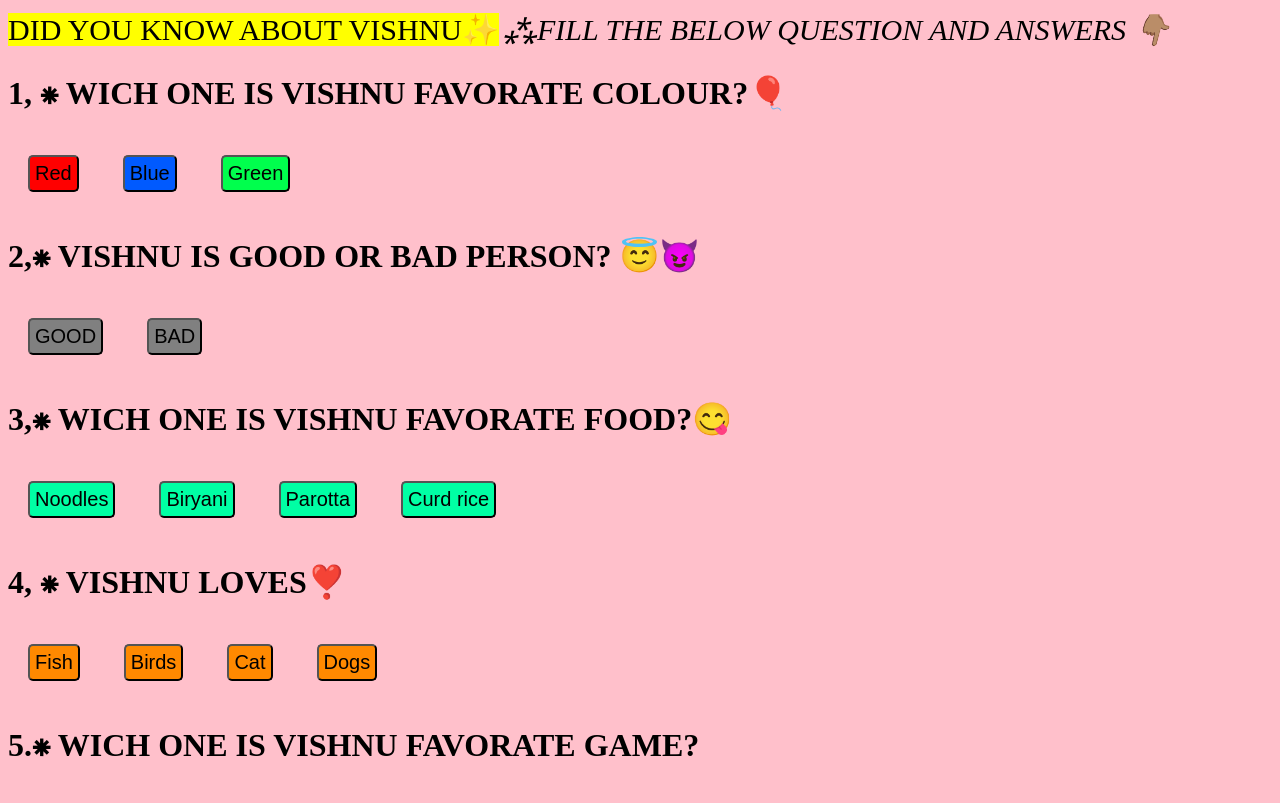
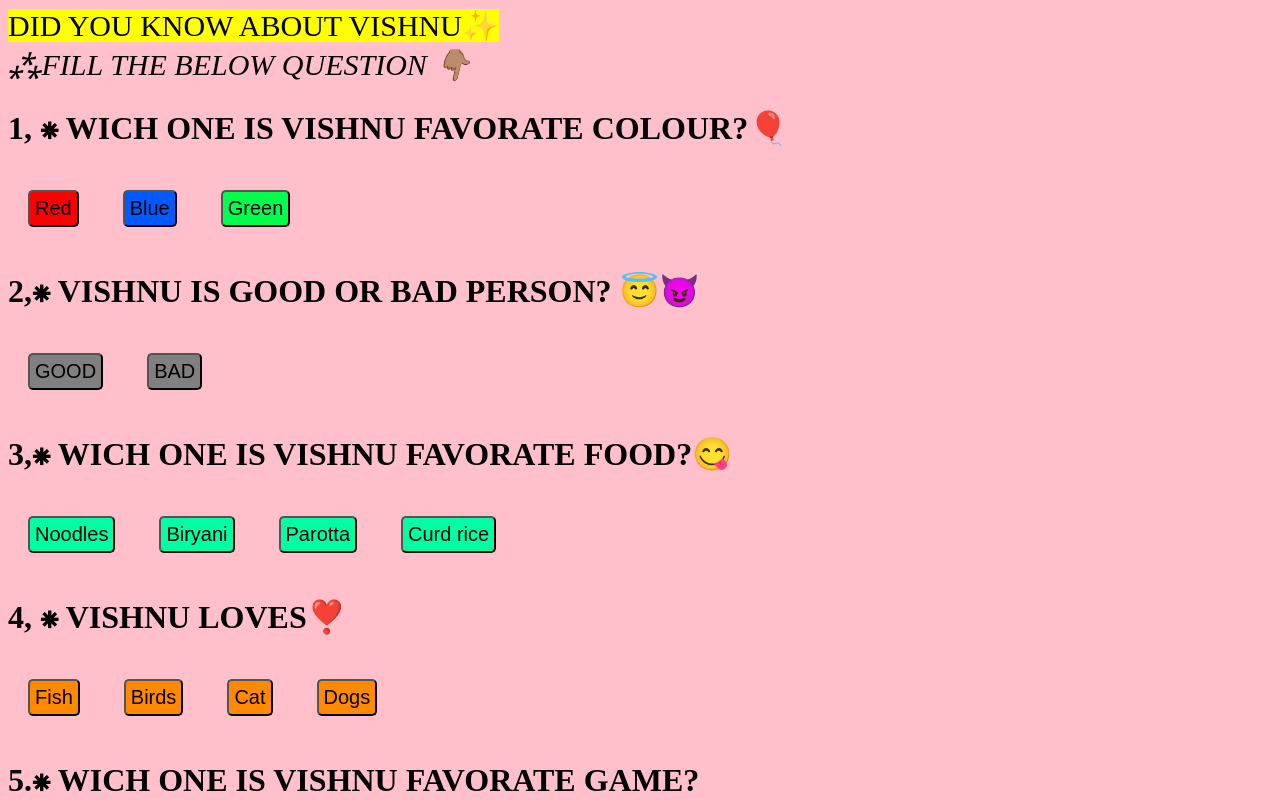
Before and after one commit to VishnusIdea/About-vishnu, a plain HTML site: page vishnu.html in a window 1280 px wide. Shown: the top 803 px of the page. Drawn offline with Linux system fonts and the light colour scheme.

Commit message:
Update vishnu.html

```diff
--- a/vishnu.html
+++ b/vishnu.html
@@ -15,8 +15,8 @@
             margin: 20px;
         }
     </style>
-    <mark style="font-size:30px">DID YOU KNOW ABOUT VISHNU✨</mark>
-    <i style="font-size:30px">⁂FILL THE BELOW QUESTION AND ANSWERS  👇🏽</i>
+    <mark style="font-size:30px">DID YOU KNOW ABOUT VISHNU✨</mark><br>
+    <i style="font-size:30px">⁂FILL THE BELOW QUESTION 👇🏽</i>
     <h1 style="font-weight: bold;">
         1, ⁕ WICH ONE IS VISHNU FAVORATE COLOUR?🎈
     </h1>
```
